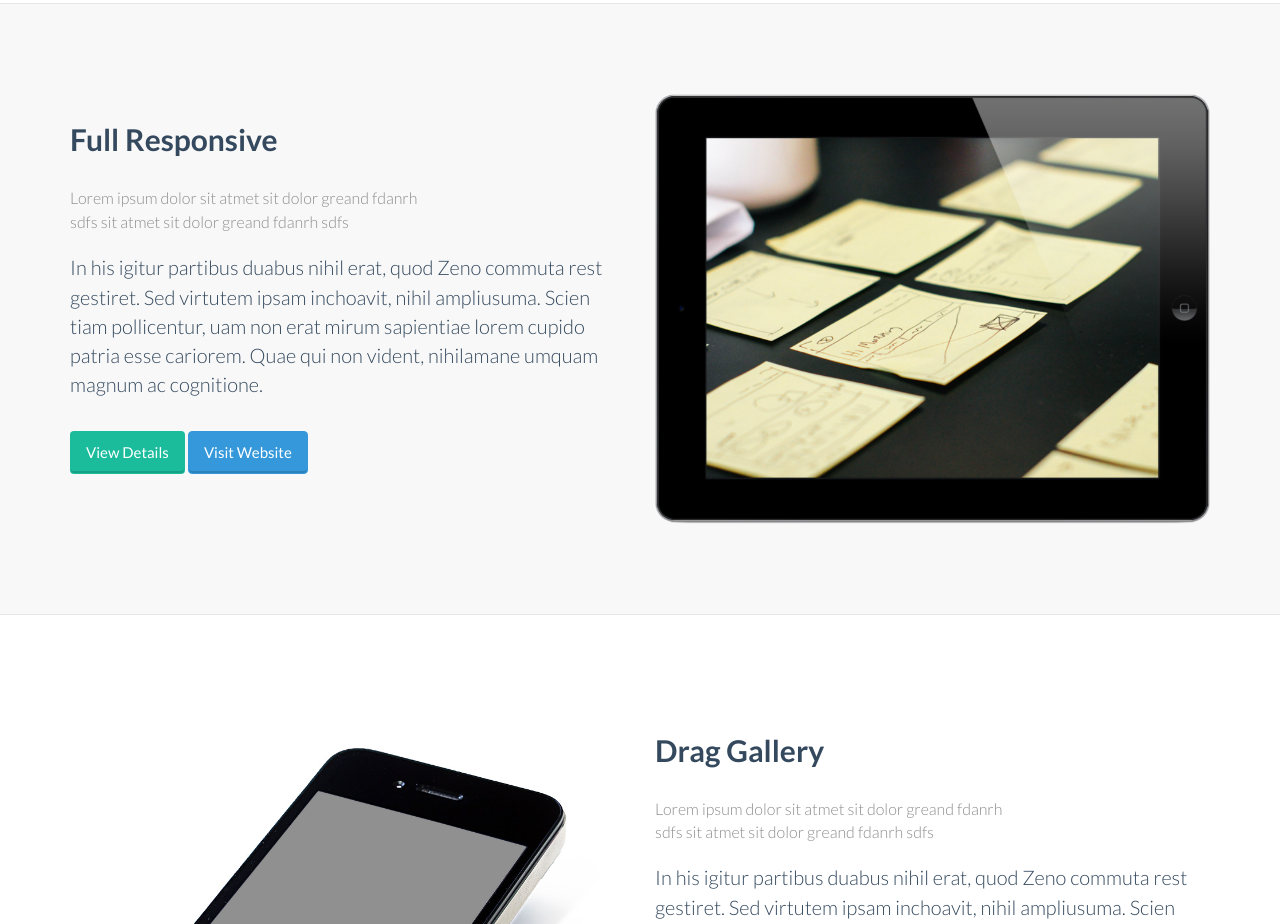
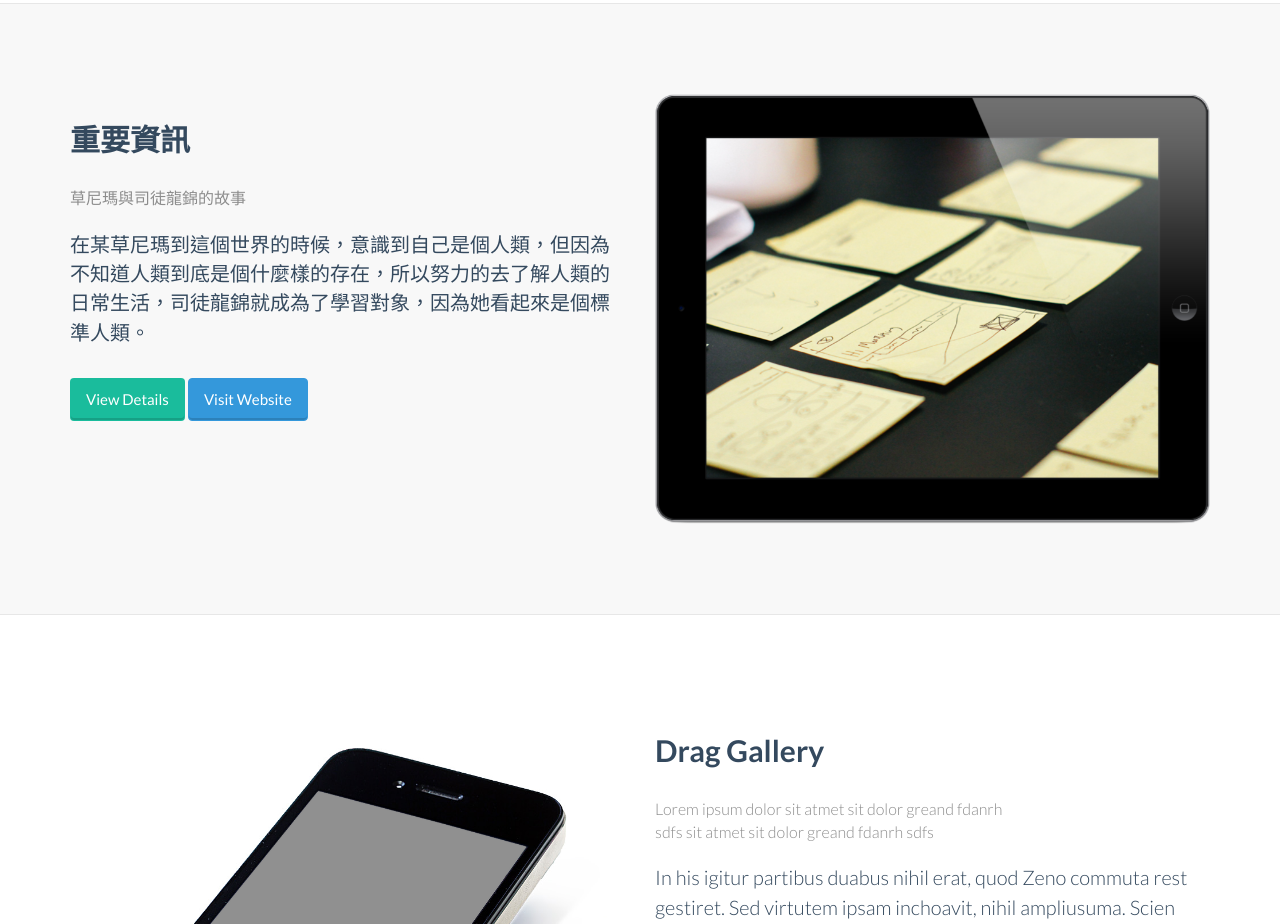
Before and after one commit to lama920827/963852-gdg.rar, a plain HTML site: page index.html in a window 1280 px wide. Shown: the part 1840-2764 px from the top of the page. Drawn offline with Linux system fonts and the light colour scheme.

Commit message:
Update index.html

```diff
--- a/index.html
+++ b/index.html
@@ -178,13 +178,13 @@
                 </div>
 
                 <div class="col-sm-6 wow fadeInLeftBig"  data-animation-delay="200">
-                    <h3 class="section-heading">Full Responsive</h3>
-					<div class="sub-title lead3">Lorem ipsum dolor sit atmet sit dolor greand fdanrh<br> sdfs sit atmet sit dolor greand fdanrh sdfs</div>
+                    <h3 class="section-heading">重要資訊</h3>
+					<div class="sub-title lead3">草尼瑪與司徒龍錦的故事</div>
                     <p class="lead">
-						In his igitur partibus duabus nihil erat, quod Zeno commuta rest gestiret.
-						Sed virtutem ipsam inchoavit, nihil ampliusuma. Scien tiam pollicentur,
-						uam non erat mirum sapientiae lorem cupido
-						patria esse cariorem. Quae qui non vident, nihilamane umquam magnum ac cognitione.
+						在某草尼瑪到這個世界的時候，意識到自己是個人類，但因為
+						不知道人類到底是個什麼樣的存在，所以努力的去了解人類的
+						日常生活，司徒龍錦就成為了學習對象，因為她看起來是個標
+						準人類。
 					</p>
 
 					 <p><a class="btn btn-embossed btn-primary" href="#" role="button">View Details</a>
```
